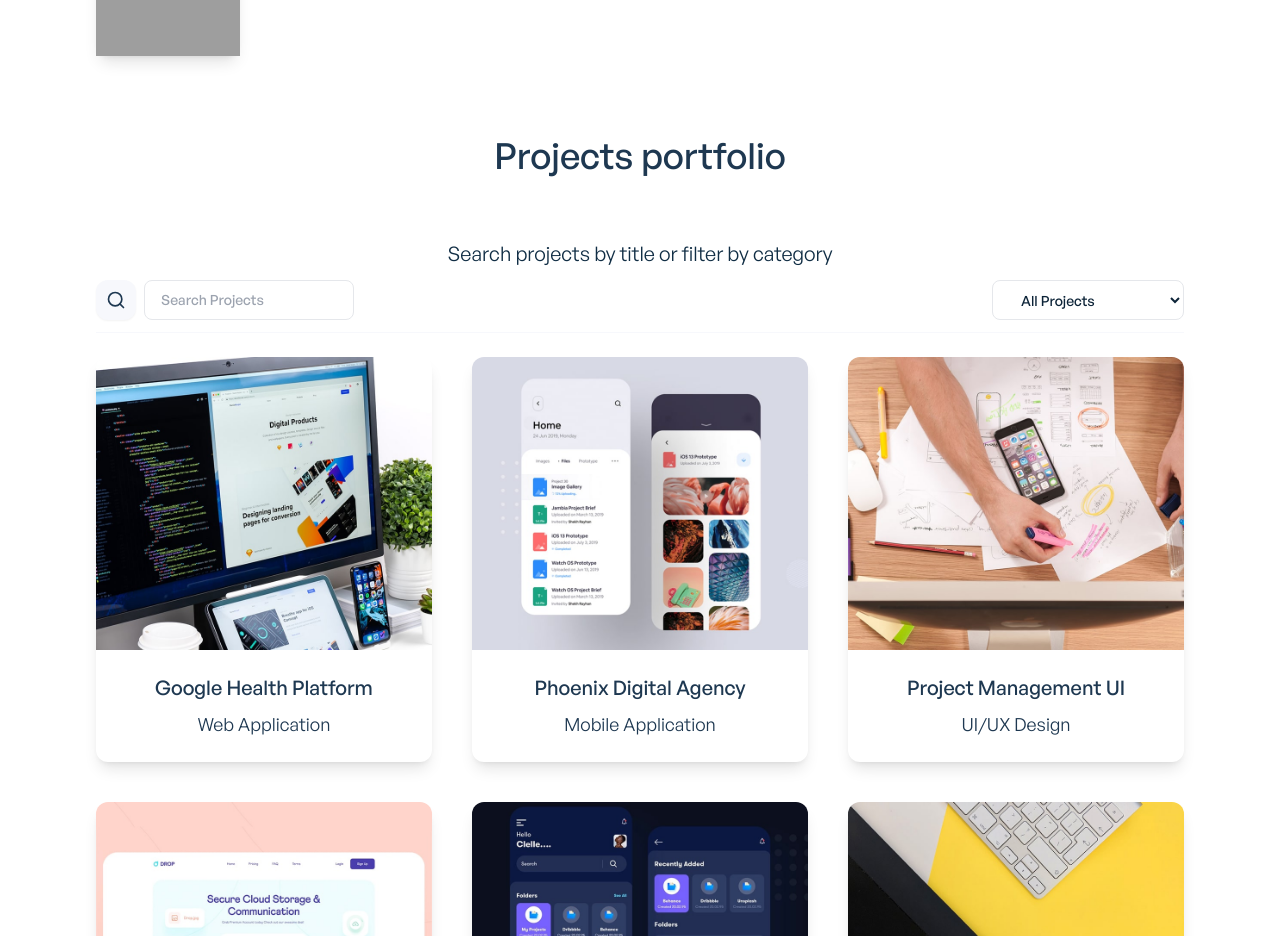
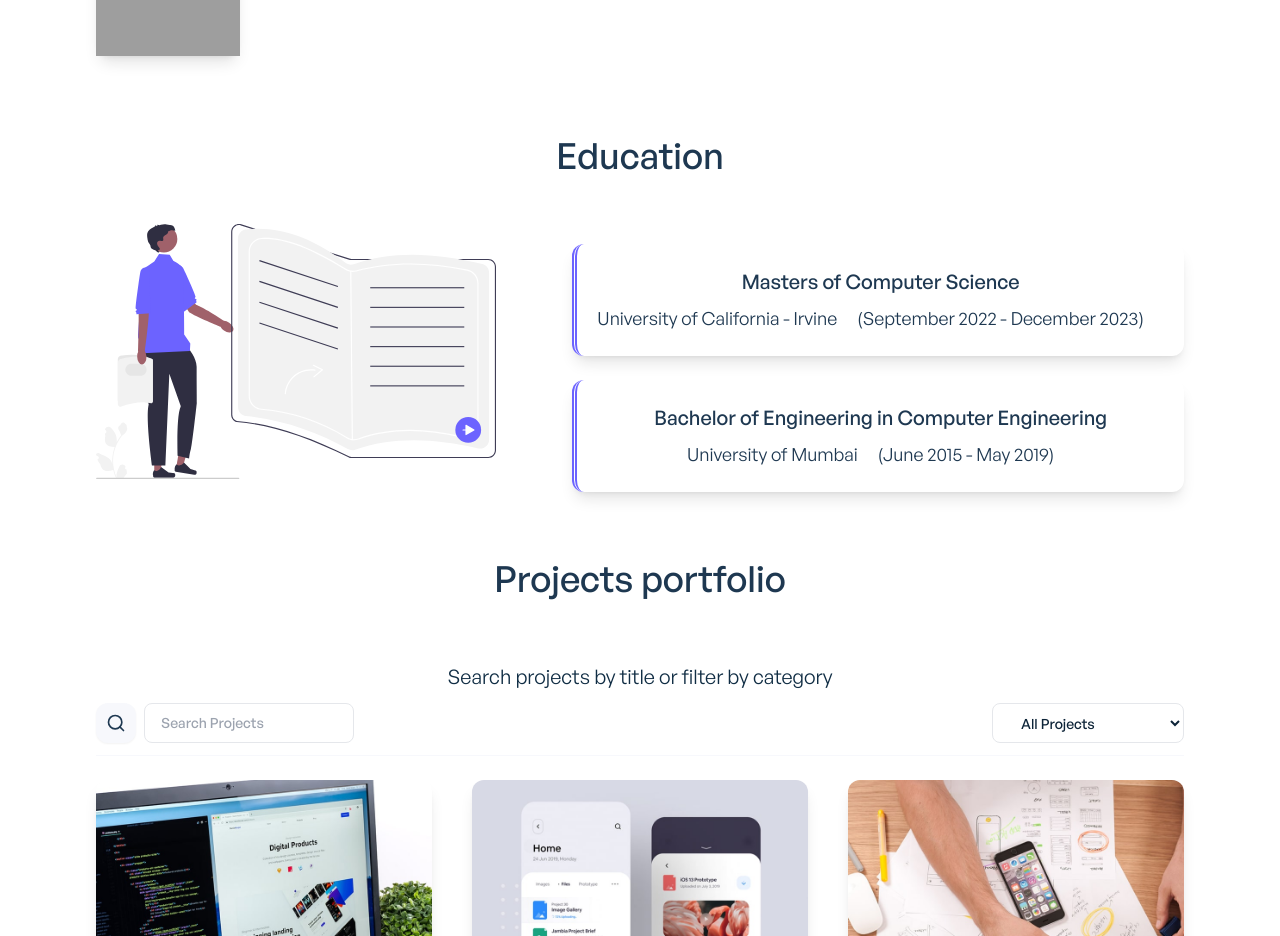
Before and after one commit to enigmavadali/main-portfolio, a React (Create React App) app: page / in a window 1280 px wide. Shown: the part 1880-2816 px from the top of the page. Built offline with nearby package versions, Linux system fonts and the light colour scheme; grey boxes are pictures that could not be loaded.

Commit message:
Add education section

```diff
--- a/src/App.js
+++ b/src/App.js
@@ -12,7 +12,8 @@ const Contact = lazy(() => import('./pages/Contact.jsx'));
 const Home = lazy(() => import('./pages/Home'));
 const Projects = lazy(() => import('./pages/Projects'));
 const ProjectSingle = lazy(() => import('./pages/ProjectSingle.jsx'));
-const Skills = lazy(() => import('./pages/Skills'))
+const Skills = lazy(() => import('./pages/Skills'));
+const Education = lazy(() => import('./pages/Education'));
 
 function App() {
 	return (
@@ -25,6 +26,7 @@ function App() {
 						<Home />
 						<About />
 						<Skills />
+						<Education />
 						<Projects />
 						<Contact />
 						{/* <Routes>
--- /dev/null
+++ b/src/components/education/EducationSingle.jsx
@@ -0,0 +1,29 @@
+import img from '../../images/tech/amazon_aws.svg';
+
+const EducationSingle = ({ institute, program, dates }) => {
+    return (
+        <div className="w-full rounded-xl shadow-lg hover:shadow-xl cursor-pointer mb-10 sm:mb-0 bg-secondary-light dark:bg-ternary-dark mt-6 sm:mt-6 gap-2 sm:gap-0 border-education">
+            {/* <div>
+                <img
+                    src={img}
+                    className="rounded-t-xl border-none float-left"
+                    alt="Single Project"
+                />
+            </div> */}
+            <div className="text-center px-5 py-6">
+                <p className="font-general-medium text-lg md:text-xl text-ternary-dark dark:text-ternary-light mb-2">
+                    {program}
+                </p>
+                <span className="text-lg text-ternary-dark dark:text-ternary-light ">
+                    {institute}
+                </span>
+                <span className="px-5 text-lg text-ternary-dark dark:text-ternary-light">
+                    {dates}
+                </span>
+            </div>
+        </div>
+
+    );
+};
+
+export default EducationSingle;
--- /dev/null
+++ b/src/components/education/EducationTimeline.jsx
@@ -0,0 +1,32 @@
+import { useContext } from 'react';
+import EducationContext from '../../context/EduationContext';
+import EducationSingle from './EducationSingle';
+import EducationImage from '../../images/education.svg'
+
+const EducationTimeline = () => {
+    const {educationData, educationHeading} = useContext(EducationContext);
+
+    return (
+        <div id='education'>
+            <div className="mt-10 sm:mt-20 text-center">
+				<p className="font-general-medium text-2xl sm:text-4xl mb-1 text-ternary-dark dark:text-ternary-light">
+					{educationHeading}
+				</p>
+			</div>
+            <div className='float-right mt-10 sm:mt-10 gap-2 sm:gap-0'>
+                {educationData.map((education) => (
+                    <EducationSingle
+                        institute={education.institute}
+                        program={education.program}
+                        dates={education.dates}
+                    />
+                ))}
+            </div>
+            <div className="text-left float-left mt-12 sm:mt-2">
+                <img width="400px" src={EducationImage} alt="education-student" />
+            </div>
+        </div>
+    );
+};
+
+export default EducationTimeline;
--- /dev/null
+++ b/src/context/EduationContext.jsx
@@ -0,0 +1,25 @@
+import { useState, createContext } from 'react';
+import { educationHeading as educationSectionHeading } from '../data/educationData';
+import { educationData as educationDataJson } from '../data/educationData';
+
+const EducationContext = createContext();
+
+export const EducationProvider = ({children}) => {
+    const [educationData, setEducationData] = useState(educationDataJson);
+
+    const educationHeading = educationSectionHeading;
+
+    return (
+		<EducationContext.Provider
+			value={{
+				educationData,
+				setEducationData,
+				educationHeading,
+			}}
+		>
+			{children}
+		</EducationContext.Provider>
+	);
+};
+
+export default EducationContext;
--- a/src/css/main.css
+++ b/src/css/main.css
@@ -600,6 +600,9 @@ Ensure the default browser behavior of the `hidden` attribute.
 .w-full {
   width: 100%;
 }
+.w-half {
+  width: 50%;
+}
 .w-64 {
   width: 16rem;
 }
@@ -705,6 +708,9 @@ Ensure the default browser behavior of the `hidden` attribute.
 }
 .border-none {
   border-style: none;
+}
+.border-education {
+  border-left: thick double #6c63ff;
 }
 .border-ternary-light {
   --tw-border-opacity: 1;
--- /dev/null
+++ b/src/data/educationData.js
@@ -0,0 +1,14 @@
+export const educationHeading = 'Education';
+
+export const educationData = [
+    {
+        institute: "University of California - Irvine",
+        program: "Masters of Computer Science",
+        dates: "(September 2022 - December 2023)"
+    },
+    {
+        institute: "University of Mumbai",
+        program: "Bachelor of Engineering in Computer Engineering",
+        dates: "(June 2015 - May 2019)"
+    },
+];
--- /dev/null
+++ b/src/pages/Education.jsx
@@ -0,0 +1,21 @@
+import EducationTimeline from '../components/education/EducationTimeline';
+import { EducationProvider } from '../context/EduationContext';
+import { motion } from 'framer-motion';
+
+const Education = () => {
+    return (
+        <EducationProvider>
+            <motion.div
+				initial={{ opacity: 0 }}
+				animate={{ opacity: 1, delay: 1 }}
+				exit={{ opacity: 0 }}
+				className="container mx-auto"
+			>
+				<EducationTimeline />
+			</motion.div>
+        </EducationProvider>
+    );
+
+};
+
+export default Education;
```
Also changed, not shown: src/images/education.svg (added).
